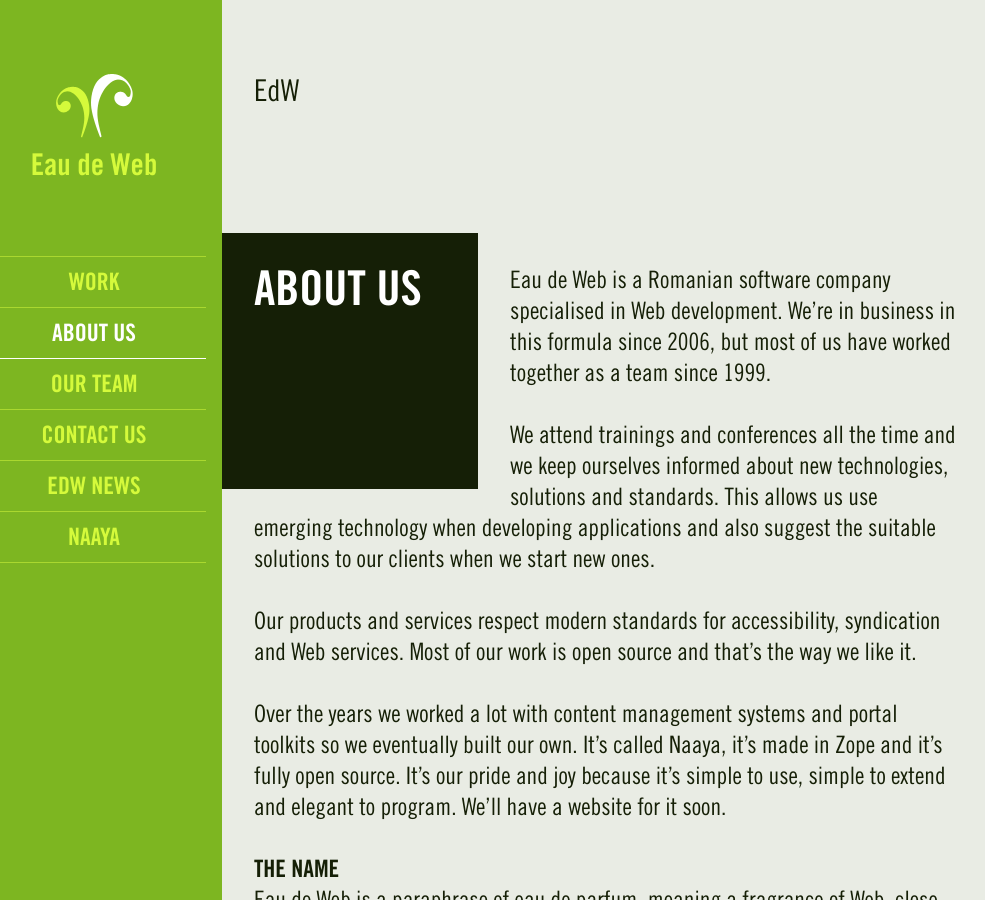
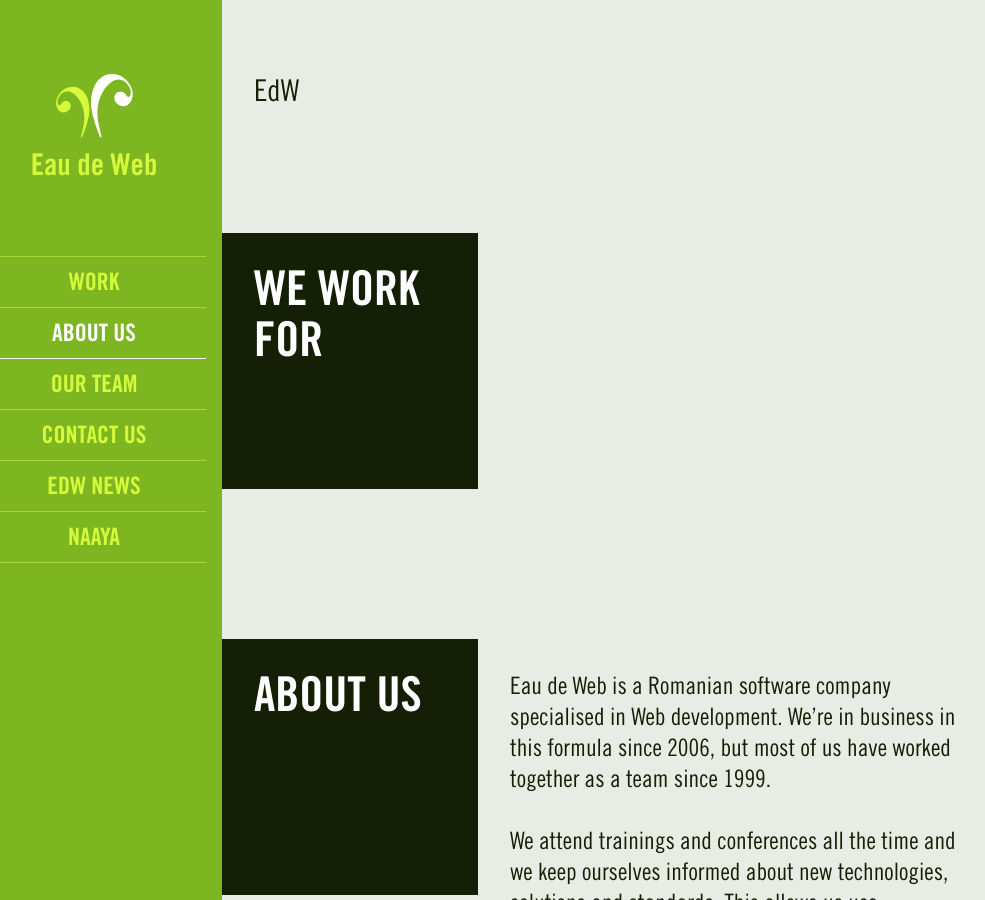
Before and after one commit to eaudeweb/eaudeweb.github.com, a Jekyll site: the page built from index.markdown, in a window 1280 px wide and 900 px high. Shown: the whole window, without its empty margins (34-1019 px from the left). Built offline with Jekyll 4.4.1, drawn with Linux system fonts in a browser that asks for light colours; nearby versions of some CDN libraries.

```diff
--- a/_layouts/homepage.html
+++ b/_layouts/homepage.html
@@ -9,7 +9,11 @@ layout: default
 
     <h2>{{ section.name }}</h2>
 
-    {{ section.content }}
+    {% if section.name == "We work for" %}
+
+    {% else %}
+      {{ section.content }}
+    {% endif %}
 
   </section>
 
--- /dev/null
+++ b/_posts/homepage/2000-01-06-we-work-for.markdown
@@ -0,0 +1,6 @@
+---
+name: We work for
+category: homepage
+---
+
+List of clients
```
